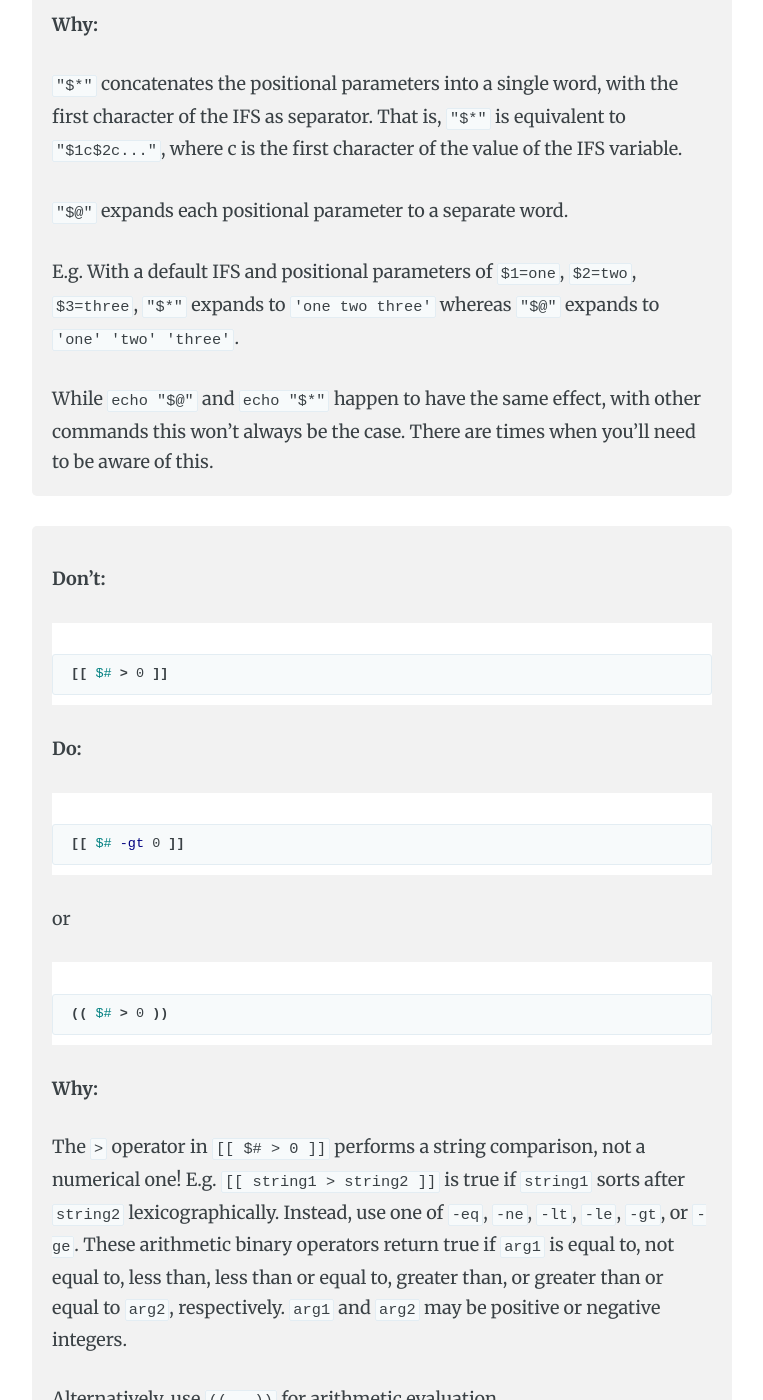
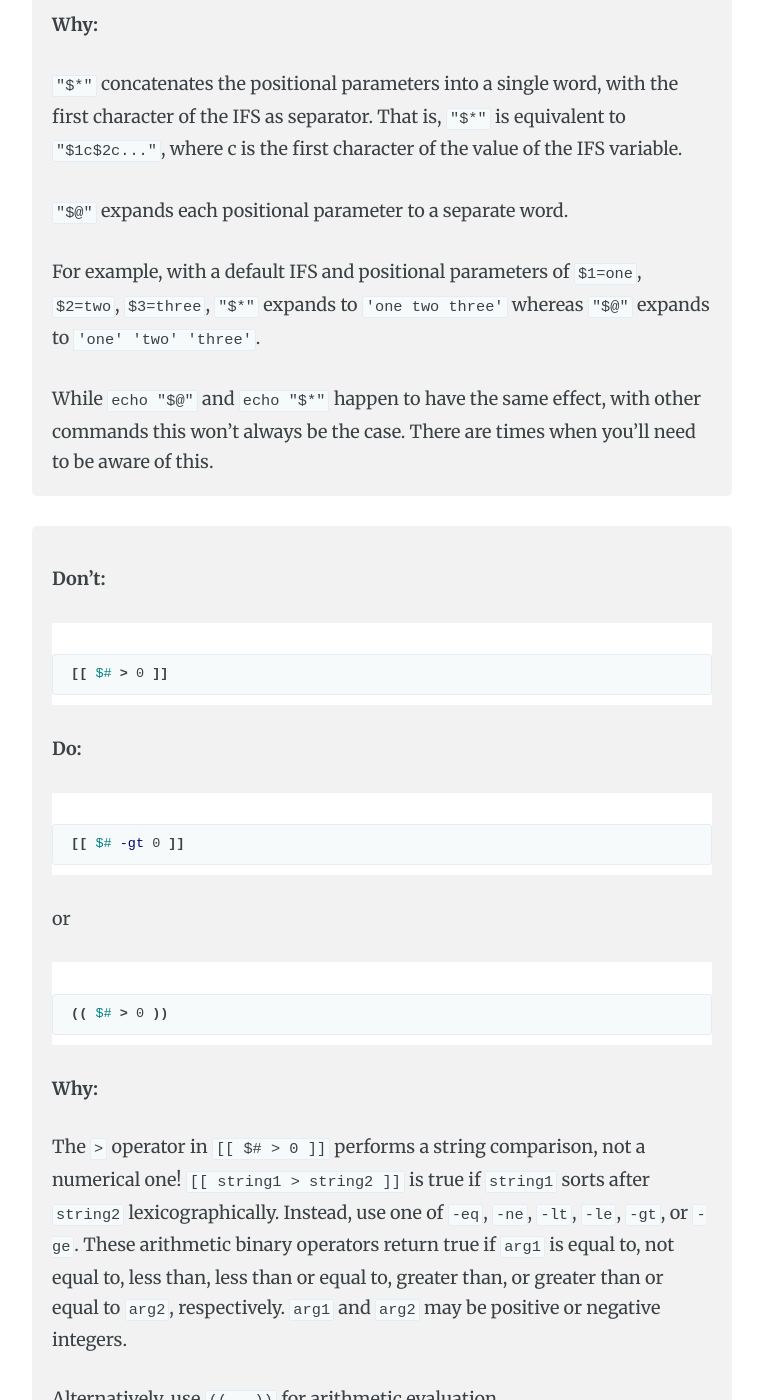
Before and after one commit to brbsix/brbsix.github.io, a Jekyll site: the page built from _posts/2015-11-29-bash-scripting-dos-and-donts.md, in a window 1280 px wide and 1400 px high, scrolled down 5976 px. Shown: the whole window, without its empty margins (258-1021 px from the left). Built offline with Jekyll 4.4.1, drawn with Linux system fonts in a browser that asks for light colours; comment, search, counter and statistics services are not loaded.

Commit message:
Minor grammatical changes to Bash scripting: Do's and Don'ts

```diff
--- a/_posts/2015-11-29-bash-scripting-dos-and-donts.md
+++ b/_posts/2015-11-29-bash-scripting-dos-and-donts.md
@@ -197,7 +197,7 @@ Useless use of `echo`. We can use a *HERE string* and avoid calling an unnecessa
 
 `"$@"` expands each positional parameter to a separate word.
 
-E.g. With a default IFS and positional parameters of `$1=one`, `$2=two`, `$3=three`, `"$*"` expands to `'one two three'` whereas `"$@"` expands to `'one' 'two' 'three'`.
+For example, with a default IFS and positional parameters of `$1=one`, `$2=two`, `$3=three`, `"$*"` expands to `'one two three'` whereas `"$@"` expands to `'one' 'two' 'three'`.
 
 While `echo "$@"` and `echo "$*"` happen to have the same effect, with other commands this won't always be the case. There are times when you'll need to be aware of this.
 
@@ -217,7 +217,7 @@ or
 
 **Why:**
 
-The `>` operator in `[[ $# > 0 ]]` performs a string comparison, not a numerical one! E.g. `[[ string1 > string2 ]]` is true if `string1` sorts after `string2` lexicographically. Instead, use one of `-eq`, `-ne`, `-lt`, `-le`, `-gt`, or `-ge`. These arithmetic binary operators return true if `arg1` is equal to, not equal to, less than, less than or equal to, greater than, or greater than or equal to `arg2`, respectively. `arg1` and `arg2` may be positive or negative integers.
+The `>` operator in `[[ $# > 0 ]]` performs a string comparison, not a numerical one! `[[ string1 > string2 ]]` is true if `string1` sorts after `string2` lexicographically. Instead, use one of `-eq`, `-ne`, `-lt`, `-le`, `-gt`, or `-ge`. These arithmetic binary operators return true if `arg1` is equal to, not equal to, less than, less than or equal to, greater than, or greater than or equal to `arg2`, respectively. `arg1` and `arg2` may be positive or negative integers.
 
 Alternatively, use `((...))` for arithmetic evaluation.
 
@@ -235,7 +235,9 @@ Alternatively, use `((...))` for arithmetic evaluation.
 
 **Why:**
 
-Don't use `$` on variables in `$((...))` or `((...))`. E.g. `(( $var == 1 ))` will break when `$var` is null or unset.
+Don't use `$` on variables in `$((...))` or `((...))`.
+
+For example, `(( $var == 1 ))` will break when `$var` is null or unset.
 
 </div>
 
```
